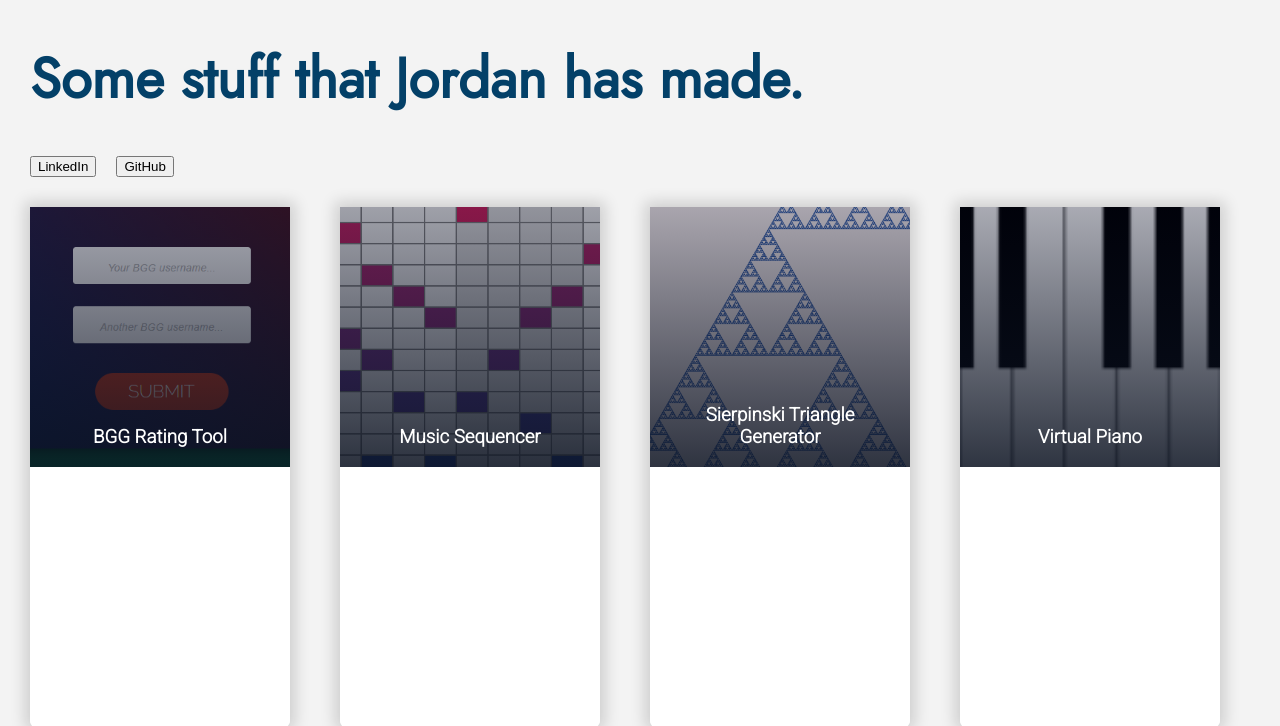
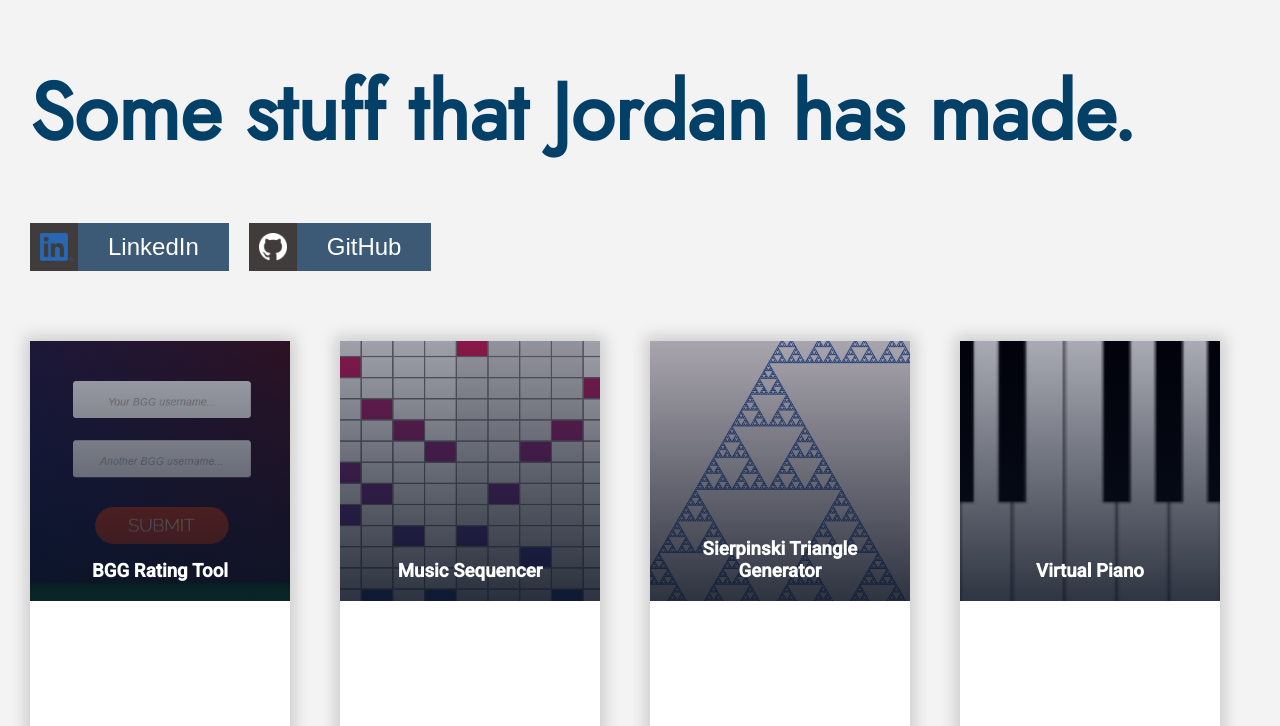
Before and after one commit to j-feigner/jordans-isola, a PHP site: page / in a window 1280 px wide. Shown: the top 726 px of the page. Run offline with PHP 8.4, Linux system fonts and the light colour scheme.

Commit message:
Very difficult animated buttons

```diff
--- a/www/css/style.css
+++ b/www/css/style.css
@@ -39,6 +39,7 @@ header {
     align-items: flex-start;
     padding-left: 30px;
     gap: 20px;
+    margin-bottom: 40px;
 }
 
 /* Main Container */
@@ -137,8 +138,74 @@ footer {
 }
 
 /* Custom Animated Arrow Buttons */
-.link-arrow-button {
-    -webkit-appearance: none;
+.link-arrow-button button{
+    display: flex;
+    flex-direction: row;
+    border: none;
+    margin: 0px;
+    padding: 0px;
+    background-color: rgb(60, 89, 117);
+    cursor: pointer;
+    color: white;
+    font-size: 1.5em;
+    font-weight: 500;
+    height: 2em;
+    overflow: hidden;
+}
+
+.link-arrow-button .button-body-wrapper {
+    position: relative;
+    display: flex;
+    flex-direction: row;
+    justify-content: center;
+    align-items: center;
+    padding: 10px 30px 10px 30px;
+    transition: all .3s;
+    height: 100%;
+    box-sizing: border-box;
+}
+
+.button-body-wrapper .moving-arrow {
+    position: absolute;
+    top: 50%;
+    right: 0px;
+    transform: translateY(-50%);
+    height: 0.75em;
+    padding-right: 0px;
+    opacity: 0;
+    transition: all .3s;
+}
+
+.link-arrow-button button {
+    transition: all .3s;
+}
+
+.link-arrow-button button:hover .moving-arrow {
+    opacity: 1;
+    padding-right: 15px;
+}
+
+.link-arrow-button button:hover .button-body-wrapper {
+    padding-left: 18px;
+    padding-right: 42px;
+    background-color: rgb(201, 107, 45);
+}
+
+.link-arrow-button .web-icon-wrapper {
+    padding: 10px;
+    box-sizing: border-box;
+    height: 100%;
+    max-width: 2em;
+    background-color: rgb(65, 60, 60);
+    transition: all .3s;
+}
+
+.link-arrow-button button:hover .web-icon-wrapper {
+    background-color: rgba(0, 0, 0, 0.45);
+}
+
+.link-arrow-button .web-icon-wrapper img {
+    max-height: 100%;
 }
 
 /* General Styles & Font Sizes */
@@ -148,5 +215,5 @@ a {
 }
 
 h1 {
-    font-size: 3.5em;
+    font-size: 5em;
 }
--- a/www/html/index.html
+++ b/www/html/index.html
@@ -7,7 +7,7 @@
     <link rel="stylesheet" href="css/style.css">
     <link rel="preconnect" href="https://fonts.googleapis.com">
     <link rel="preconnect" href="https://fonts.gstatic.com" crossorigin>
-    <link href="https://fonts.googleapis.com/css2?family=Jost:wght@200;300;400&family=Roboto:wght@300&display=swap" rel="stylesheet">
+    <link href="https://fonts.googleapis.com/css2?family=Jost:wght@200;300;400&family=Roboto:wght@300;500&display=swap" rel="stylesheet">
 </head>
 <body>
     <div id="site-wrapper">
@@ -18,14 +18,26 @@
              </div>
              <div id="social-links">
                 <div class="link-arrow-button">
-                    <a href="https://www.linkedin.com/in/jordan-feigner" target="_blank">
-                        <button>LinkedIn</button>
-                    </a>
+                    <a href="www.linkedin.com/in/jordan-feigner" target="_blank"><button>
+                            <div class="web-icon-wrapper">
+                                <img src="images\LI-In-Bug.png">
+                            </div>
+                            <div class="button-body-wrapper">
+                                <span>LinkedIn</span>
+                                <img src="images/dropdown_arrow.svg" class="moving-arrow">
+                            </div>
+                    </button></a>
                 </div>
                 <div class="link-arrow-button">
-                    <a href="https://github.com/j-feigner" target="_blank">
-                        <button>GitHub</button>
-                    </a>
+                    <a href="https://github.com/j-feigner" target="_blank"><button>
+                            <div class="web-icon-wrapper">
+                                <img src="images/GitHub-Mark-Light-64px.png">
+                            </div>
+                            <div class="button-body-wrapper">
+                                <span>GitHub</span>
+                                <img src="images/dropdown_arrow.svg" class="moving-arrow">
+                            </div>
+                    </button></a>
                 </div>
              </div>
         </header>
```
Also changed, not shown: www/images/GitHub-Mark-Light-64px.png (added), www/images/LI-In-Bug.png (added), www/images/dropdown_arrow.svg (added).
